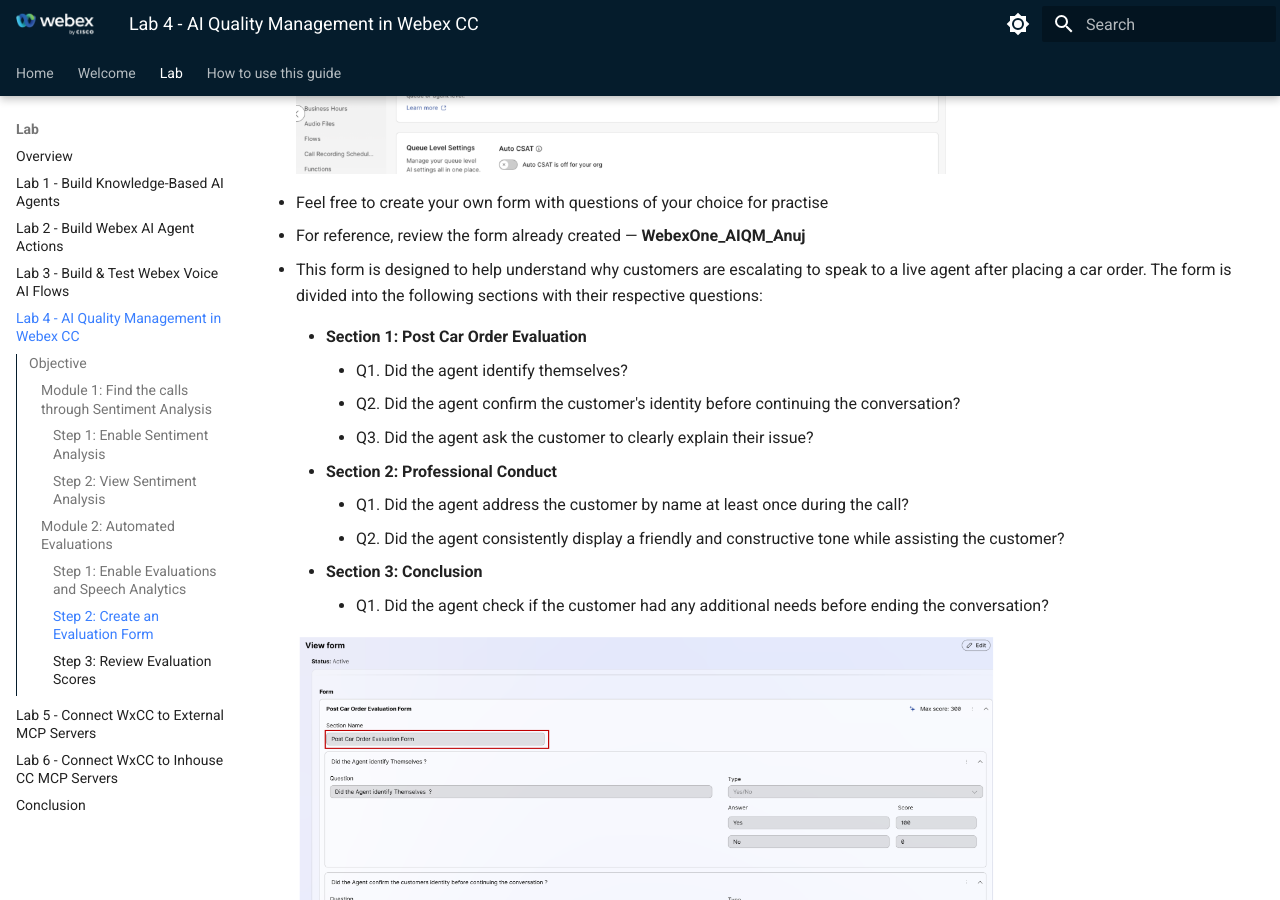
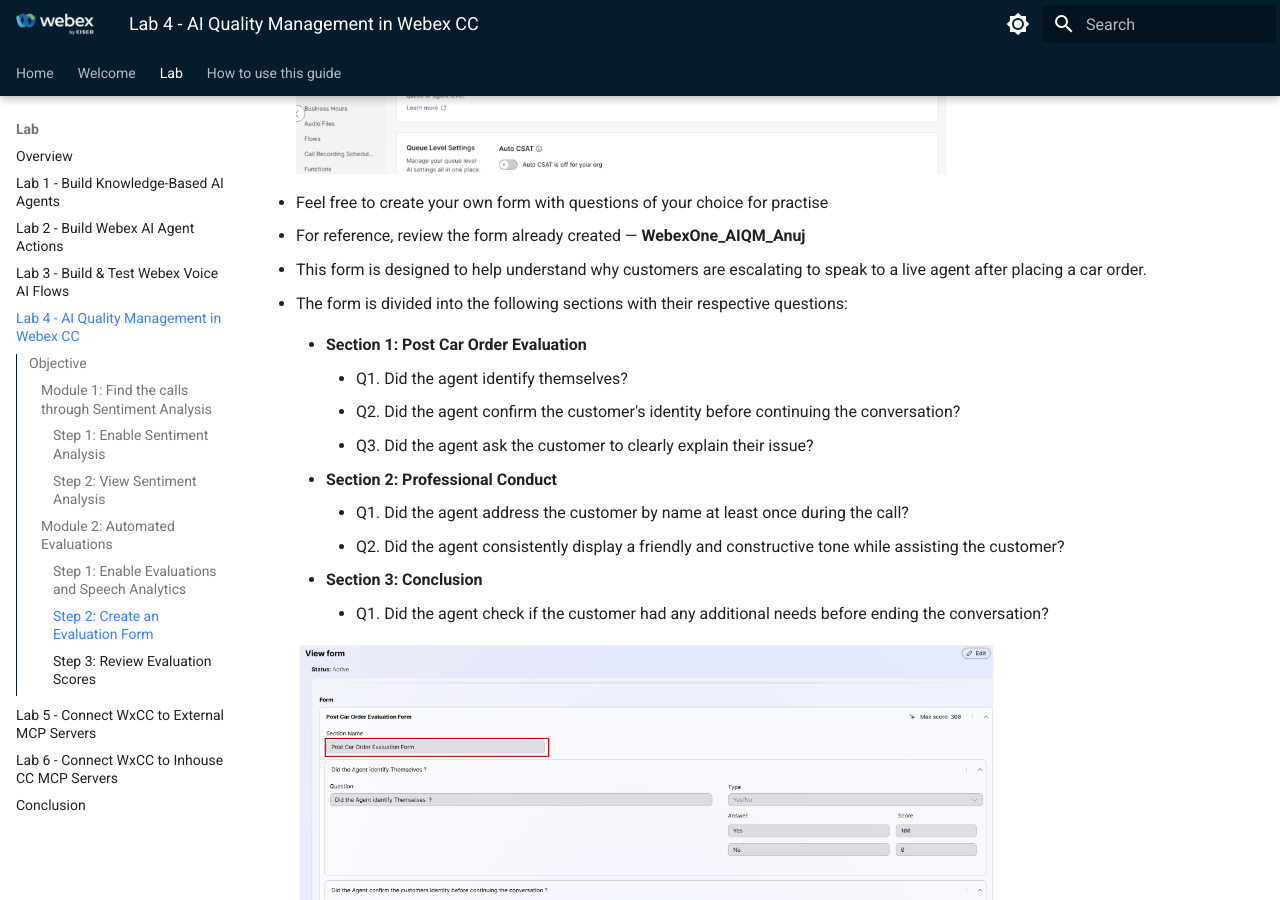
Before and after one commit to WebexCC-SA/LAB-11175, an MkDocs documentation site: the page built from docs/Excercise5.md, in a window 1280 px wide and 900 px high, scrolled down 10295 px. Built offline with MkDocs 1.6.1 and Material for MkDocs 9.7.7, drawn with Linux system fonts in a browser that asks for light colours.

```diff
--- a/docs/Excercise5.md
+++ b/docs/Excercise5.md
@@ -205,7 +205,9 @@ Your organization must have the required AI Quality Management entitlement.
 
 - For reference, review the form already created — **WebexOne_AIQM_Anuj**
 
-- This form is designed to help understand why customers are escalating to speak to a live agent after placing a car order. The form is divided into the following sections with their respective questions:
+- This form is designed to help understand why customers are escalating to speak to a live agent after placing a car order.
+
+- The form is divided into the following sections with their respective questions:
 
     - **Section 1: Post Car Order Evaluation**
         - Q1. Did the agent identify themselves?
```
